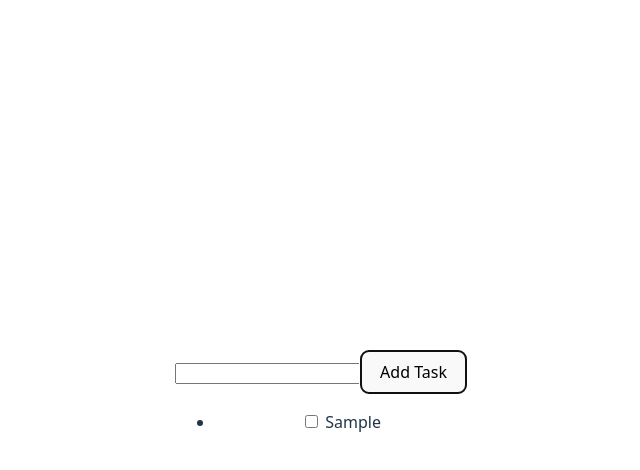
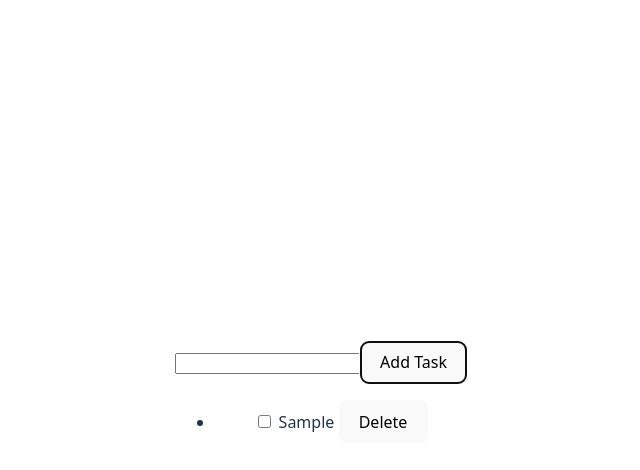
Before and after one commit to FIORAJENNIA/32-pbk-uts-233510647, a Vue app: page / in a window 1280 px wide. Both pictures are taken after typing "Sample" into the empty fields and a click on the button "Add Task". Shown: the top 470 px of the page, without its empty margins (319-959 px from the left). Built offline with nearby package versions, Linux system fonts and the light colour scheme.

Commit message:
deleteTask

```diff
--- a/src/App.vue
+++ b/src/App.vue
@@ -21,6 +21,10 @@ const toggleDone = (task) => {
   console.log(task.completed)
 }
 
+const deleteTask = (task) => {
+  tasks.value = tasks.value.filter(t => t.id !== task.id)
+}
+
 </script>
 
 <template>
@@ -31,6 +35,7 @@ const toggleDone = (task) => {
     <li v-for="task in tasks" :key="task.id">
       <input type="checkbox" v-model="task.completed" @change="toggleDone(task)">
       {{ task.text }}
+      <button @click="deleteTask(task)">Delete</button>
     </li>
   </ul>
 </template>
```
